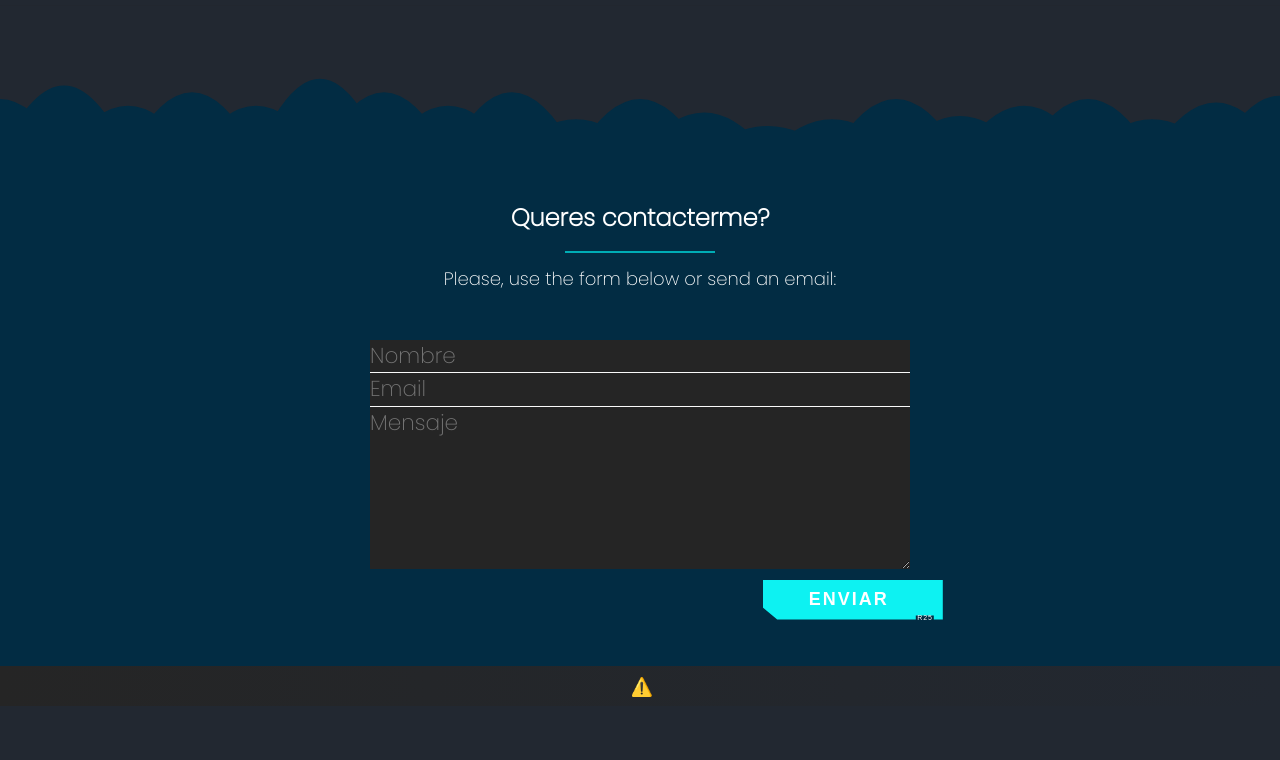
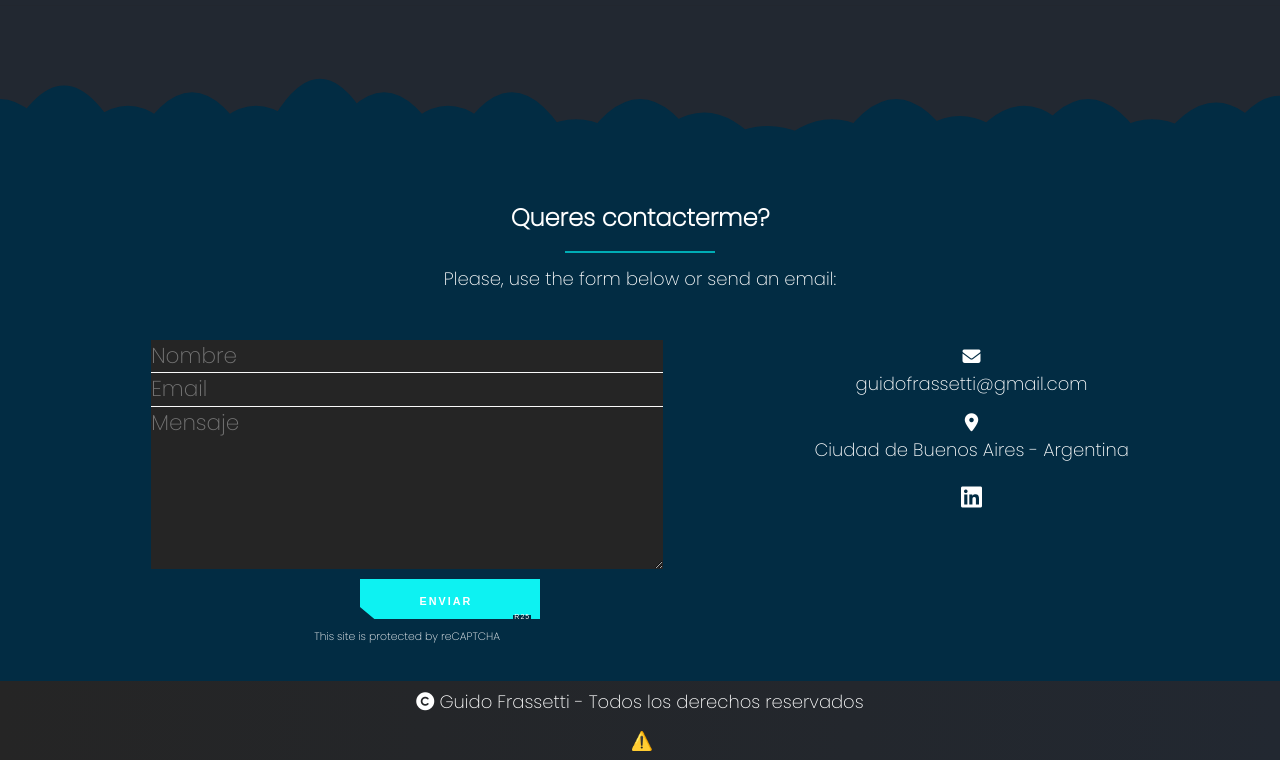
Before and after one commit to gfrassetti/my-portfolio, a website: page index.html in a window 1280 px wide. Shown: the part 3472-4232 px from the top of the page. Before the commit the page ends 4178 px from the top, so only its background shows below. Drawn offline with nearby package versions, Linux system fonts and the light colour scheme; no server answers; a script that the page names is missing; a web font is replaced by a local one.

Commit message:
final commit

```diff
--- a/index.html
+++ b/index.html
@@ -4,6 +4,27 @@
     <meta charset="UTF-8" />
     <meta http-equiv="X-UA-Compatible" content="IE=edge" />
     <meta name="viewport" content="width=device-width, initial-scale=1.0" />
+    <meta name="x-apple-disable-message-reformatting" />
+    <meta
+      name="description"
+      content="Full Stack Developer, Freelance projects, game development"
+    />
+    <meta property="og:url" content="https://guidofrassetti.netlify.app/" />
+    <meta
+      name="keywords"
+      content="full stack, developer, web, design, programacion, coding, desarrollador, programador, front-end, back-end"
+    />
+    <meta
+      property="og:title"
+      content="Guido Frassetti - Full stack developer"
+    />
+    <meta property="og:image" content="" />
+    <link
+      rel="preload"
+      href="css/main.css"
+      as="style"
+      crossorigin="anonymous"
+    />
     <!-- Bs -->
     <link
       href="https://cdn.jsdelivr.net/npm/bootstrap@5.1.3/dist/css/bootstrap.min.css"
@@ -12,6 +33,7 @@
       crossorigin="anonymous"
     />
     <link rel="stylesheet" href="./src/css/main.css" />
+    <!--     <link rel="icon" href="" type="image/x-icon" /> -->
     <!-- fontawesome -->
     <script
       src="https://kit.fontawesome.com/b9f096cf12.js"
@@ -423,6 +445,7 @@
           <p class="separator"></p>
           <p>Please, use the form below or send an email:</p>
         </div>
+        <section class="contact-section">
           <div class="form-container container">
             <form method="POST" action="https://formspree.io/f/moqrkvwl">
               <input type="text" placeholder="Nombre" id="name" required />
@@ -444,12 +467,29 @@
               ></textarea>
               <button class="cybr-btn" type="submit" id="submit-form">
                 <span aria-hidden>Enviar</span>
-              <span aria-hidden class="cybr-btn__glitch">Guido Frassetti</span>
+                <span aria-hidden class="cybr-btn__glitch"
+                  >Guido Frassetti</span
+                >
                 <span aria-hidden class="cybr-btn__tag">R25</span>
               </button>
+              <span>This site is protected by reCAPTCHA</span>
             </form>
           </div>
+          <div class="contact-info">
+            <i class="fa-solid fa-envelope"></i>
+            <p>guidofrassetti@gmail.com</p>
+            <i class="fa-solid fa-location-dot"></i>
+            <p>Ciudad de Buenos Aires - Argentina</p>
+            <a href="https://www.linkedin.com/in/frassettiguido/"
+              ><i class="fa-brands fa-linkedin"></i
+            ></a>
+          </div>
+        </section>
         <div id="github">
+          <p>
+            <i class="fa-solid fa-copyright"></i> Guido Frassetti - Todos los
+            derechos reservados
+          </p>
           <a href="https://github.com/gfrassetti" target="_blank">
             <script src="https://unpkg.com/@lottiefiles/lottie-player@latest/dist/lottie-player.js"></script>
             <lottie-player
--- a/src/sass/components/footer.scss
+++ b/src/sass/components/footer.scss
@@ -67,10 +67,15 @@ svg#triangle-1 {
 }
 
 .form-container {
+  width: 40%;
+  margin: 0;
   text-align: center;
-  padding: 3rem 25rem;
+  padding: 3rem 0;
   @media only screen and (max-width: 600px) {
     padding: 1rem 5rem;
+  }
+  @media screen and (max-width: 414px) {
+    width: 100%;
   }
 }
 
@@ -99,6 +104,10 @@ form {
     color: white;
     background-color: #252525;
   }
+  span {
+    color: white;
+    font-size: 0.9rem;
+  }
 }
 
 input[type="email"],
@@ -120,7 +129,7 @@ textarea {
   z-index: 1000;
   height: 40px;
   width: 40px;
-  left: 70%;
+  left: 38%;
 }
 
 .contact-title {
@@ -142,3 +151,18 @@ lottie-player {
   height: 135px;
   width: 100%;
 }
+
+.fa-envelope,
+.fa-location-dot,
+.fa-linkedin {
+  color: white;
+}
+
+.contact-section {
+  justify-content: space-evenly;
+  display: flex;
+  align-items: baseline;
+  @media screen and (max-width: 414px) {
+    display: block;
+  }
+}
```
Also changed, not shown: src/css/main.css, src/images/logopng.ico (added), src/images/logopng.png (added), 1 other file. Lines whose indentation alone changed are shown as unchanged.
